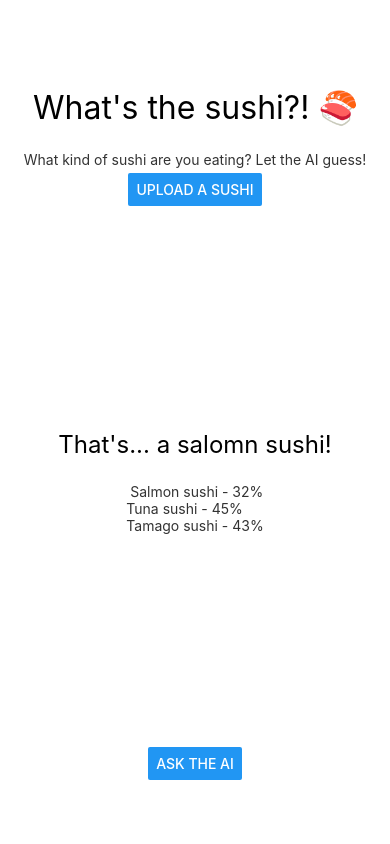
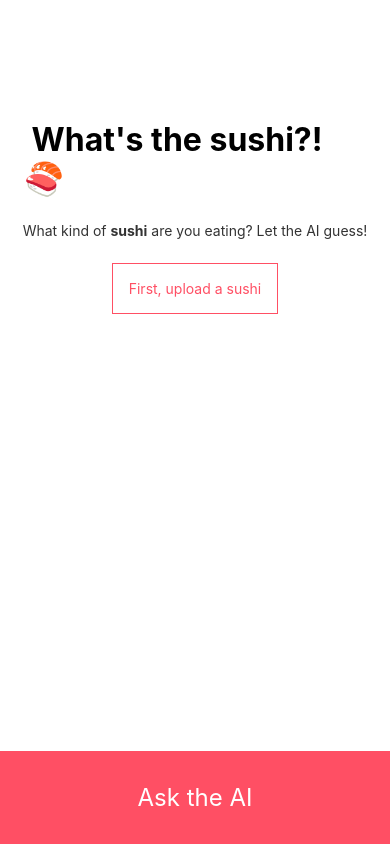
Before and after one commit to yannklein/mobile-sushi-ai-react, a React Native app: screen / in a window 390 px wide. Built offline with nearby package versions, Linux system fonts and the light colour scheme.

Commit message:
minor style adjustements

```diff
--- a/App.js
+++ b/App.js
@@ -1,5 +1,5 @@
 import * as React from 'react';
-import { Platform, StyleSheet, Text, View, Button, Image } from 'react-native';
+import { Platform, StyleSheet, Text, View, Button, Image, TouchableOpacity } from 'react-native';
 import ImagePicker from 'react-native-image-picker'
 
 const instructions = Platform.select({
@@ -46,10 +46,11 @@ export default class App extends React.Component {
   state = {
     photo: null,
     answer: {
-        result: "salomn",
-        details: {salmon: 32, tuna: 45, tamago: 43}
+        result: "",
+        details: {}
       },
-    log: ""
+    log: "",
+    askBtnText: "Ask the AI"
   }
 
   handleChoosePhoto = () => {
@@ -88,6 +89,9 @@ export default class App extends React.Component {
 
     // cloudinaryUpload(photo);
 
+    this.setState({askBtnText: "Analyzing..."});
+
+
     fetch("https://yanns-ai.onrender.com/analyze", {
       method: "POST",
       body: createFormData(photo)
@@ -97,26 +101,34 @@ export default class App extends React.Component {
         console.log("upload succes", data);
         this.setState(
           {
-            answer: data
+            answer: data,
+            askBtnText: "Ask the AI"
           }
         );
       })
       .catch(error => {
         console.log("upload error", error);
-        this.setState({log: error.toString()});
+        this.setState(
+          {
+            log: error.toString(),
+            askBtnText: "Ask the AI"
+          }
+        );
       });
   };
 
   render() {
-    const { photo, answer, log } = this.state;
+    const { photo, answer, log, askBtnText } = this.state;
 
     return (
       <View style={styles.container}>
         <View style={styles.uploadSection}>
           <Text style={styles.title}> What's the sushi?! 🍣 </Text>
-          <Text style={styles.parag}> What kind of sushi are you eating? Let the AI guess! </Text>
-          <Button title="Upload a sushi" onPress={this.handleChoosePhoto} />
-          <View>
+          <Text style={styles.parag}> What kind of <Text style={{fontWeight: "bold"}}>sushi</Text> are you eating? Let the AI guess! </Text>
+          <TouchableOpacity style={styles.upload} onPress={this.handleChoosePhoto} >
+            <Text style={styles.uploadText}>First, upload a sushi</Text>
+          </TouchableOpacity>
+          <View style={styles.photo}>
             {photo && (
               <Image
                 source={{ uri: photo.uri }}
@@ -126,11 +138,13 @@ export default class App extends React.Component {
           </View>
         </View>
         <View style={styles.result}>
-          <Text style={styles.answer}> { (answer.result === "" ? '' : `That's... a ${answer.result} sushi!`) } </Text>
-          <Text style={styles.list}> { (answer.result === "" ? '' : Object.keys(answer.details).map(key => `${key[0].toUpperCase()}${key.substring(1)} sushi - ${answer.details[key]}%\n`).join('') ) } </Text>
+          <Text style={styles.answer}> { (answer.result === "" ? '' : `That's a... ${answer.result[0].toUpperCase()}${answer.result.substring(1)} sushi!`) }</Text>
+          <Text style={styles.list}>{ (answer.result === "" ? '' : Object.keys(answer.details).map(key => `${key[0].toUpperCase()}${key.substring(1)} sushi - ${answer.details[key]}%\n`).join('') ) } </Text>
           <Text style={styles.parag}> { log } </Text>
         </View>
-        <Button style={styles.ask} title="Ask the AI" onPress={this.handleUploadPhoto} />
+        <TouchableOpacity style={styles.ask} onPress={this.handleUploadPhoto} >
+          <Text style={styles.askText} >{ askBtnText }</Text>
+        </TouchableOpacity>
       </View>
     )
   }
@@ -139,7 +153,7 @@ export default class App extends React.Component {
 const styles = StyleSheet.create({
   container: {
     flex: 1,
-    marginVertical: 64,
+    marginTop: 96,
     justifyContent: 'space-between',
     alignItems: 'center'
   },
@@ -149,27 +163,47 @@ const styles = StyleSheet.create({
   },
   title: {
     fontSize: 32,
-    margin: 24
+    margin: 24,
+    fontWeight: 'bold'
   },
   parag: {
     textAlign: 'center',
     color: '#333333',
-    marginBottom: 5,
+    marginBottom: 24,
   },
   result: {
     flex: 1,
-    alignItems: 'center'
+    alignItems: 'center',
+    marginTop: 96
   },
   answer: {
     fontSize: 24,
-    margin: 24
+    margin: 24,
+    fontWeight: 'bold'
   },
   list: {
     color: '#333333',
-    marginBottom: 5
+    marginBottom: 24
   },
   ask: {
     backgroundColor: '#FF4F64',
-    color: 'white'
-  }
+    width: '100%',
+    paddingVertical: 32,
+    margin: 0
+  },
+  askText: {
+    textAlign: 'center',
+    color: 'white',
+    fontSize: 24,
+  },
+  upload: {
+    borderColor: '#FF4F64',
+    borderWidth: 1,
+    padding: 16,
+    marginBottom: 24
+  },
+  uploadText: {
+    textAlign: 'center',
+    color: '#FF4F64',
+  },
 });
```
